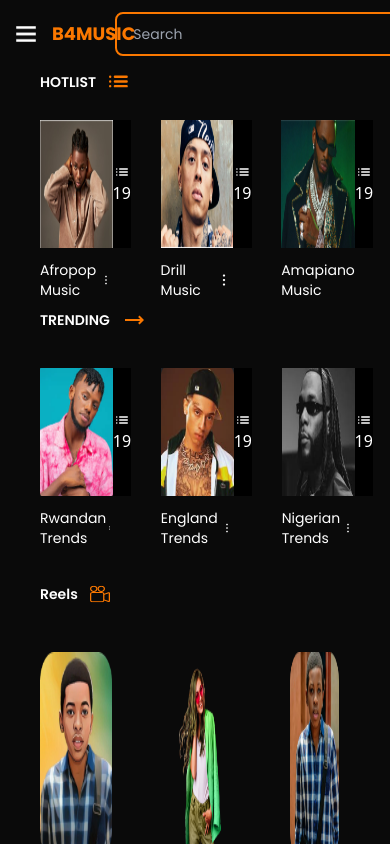
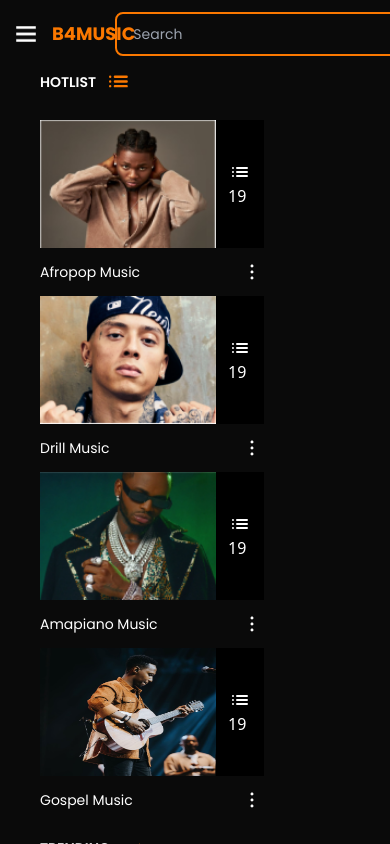
Before and after one commit to BeniSamuel/B4MUSIC, a React (Vite) app: page /dashboard in a window 390 px wide. Built offline with nearby package versions, Linux system fonts and the light colour scheme.

Commit message:
Modifying

```diff
--- a/src/Components/Hotlist/Hotlist.tsx
+++ b/src/Components/Hotlist/Hotlist.tsx
@@ -3,16 +3,21 @@ import hotlistIc from "../../assets/hoLIst.svg";
 import HotlistVid from "../HotlistVid/HotlistVid";
 import videos from "../../Data/HotlistVid/HotlistVid";
 
-const Hotlist: React.FC = () => {
+
+type HotlistProps = {
+  dash: boolean,
+}
+
+const Hotlist: React.FC<HotlistProps> = ({ dash }) => {
   return (
     <div className=" flex flex-col gap-7 px-6">
-      <div className=" flex flex-row items-center gap-3">
+      <div className=" flex md:flex-row items-center gap-3">
         <span className=" text-white font-semibold text-sm font-poppins">
           HOTLIST
         </span>
         <img src={hotlistIc} className=" w-5 h-5 " />
       </div>
-      <div className=" flex flex-row gap-12 w-fit">
+      <div className={` flex flex-col items-center md:flex-row w-fit ${ dash ? "gap-12" : " gap-12"}`}>
         {videos.map((item) => {
           return (
             <HotlistVid
--- a/src/Components/LoginCP/LoginCP.tsx
+++ b/src/Components/LoginCP/LoginCP.tsx
@@ -59,7 +59,7 @@ function LoginCP() {
             <p className=" text-[#7E7575] font-medium font-poppins text-sm">
               New to site.{" "}
               <Link to="/signup">
-                <span className=" text-[#FB7800] font-semibold">SignUp</span>
+                <span className=" text-[#FB7800] font-semibold">Sign up</span>
               </Link>
             </p>
           </div>
--- a/src/Components/SignCP/SignCP.tsx
+++ b/src/Components/SignCP/SignCP.tsx
@@ -42,7 +42,7 @@ function LoginCP() {
 
           <input
             type="submit"
-            value="Signin"
+            value="Sign in"
             className=" bg-[#FB7800] text-white w-96 h-12 rounded-lg font-poppins text-sm"
           />
           <div>
--- a/src/Pages/Dashboard/Dashboard.tsx
+++ b/src/Pages/Dashboard/Dashboard.tsx
@@ -13,8 +13,8 @@ const Dashboard: React.FC = () => {
       {dash && <DashLeft />}
       <div className="flex-1 h-full flex flex-col">
         <TopDash setDash={setDash} dash={dash} />
-        <div className="flex flex-col gap-6 py-4 px-4 overflow-y-auto">
-          <Hotlist />
+        <div className={`flex flex-col gap-6 py-4 px-4 overflow-y-auto ${ !dash ? " md:px-20" : "" }`}>
+          <Hotlist dash={dash}/>
           <Trending />
           <DashReels />
         </div>
```
